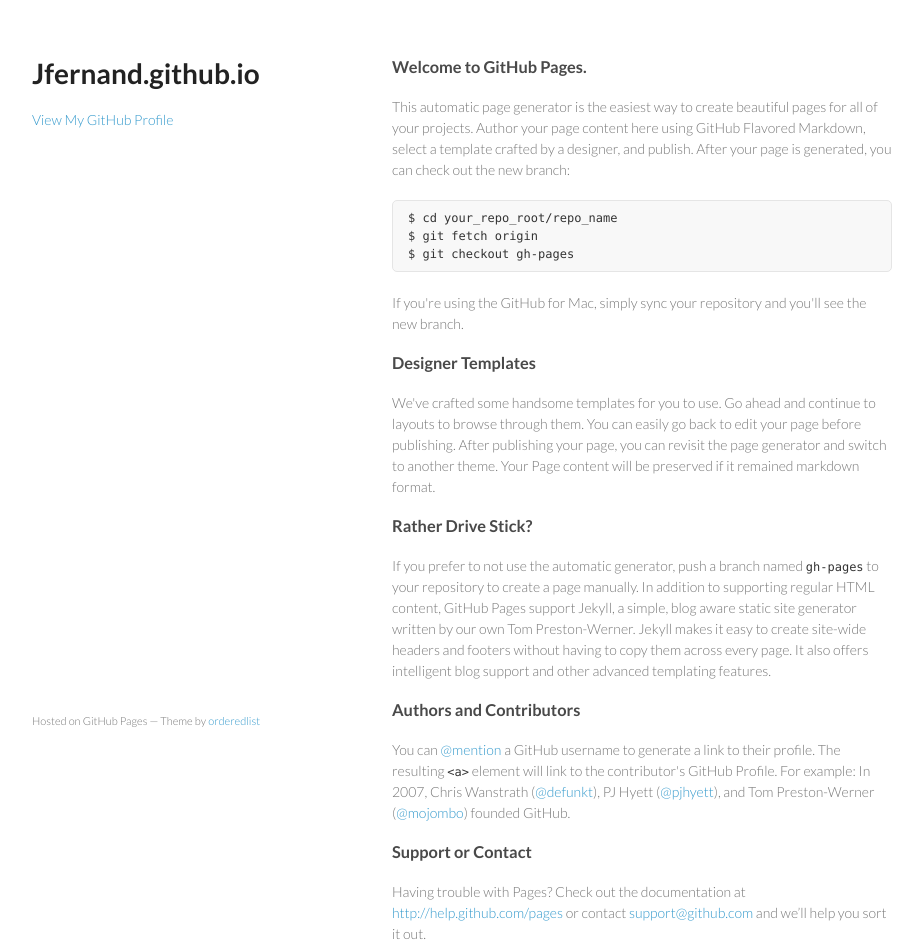
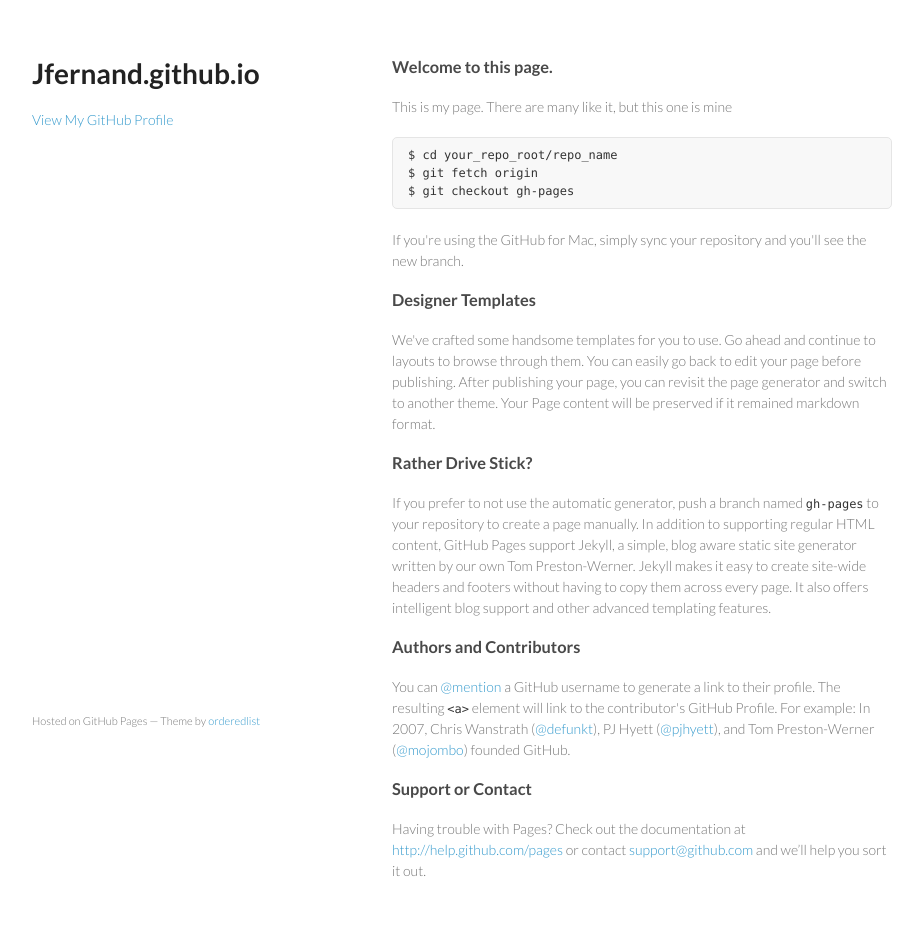
Before and after one commit to jfernand/jfernand.github.io, a plain HTML site: page index.html in a window 1280 px wide. Shown: the whole page, without its empty margins (178-1101 px from the left). Drawn offline with Linux system fonts and the light colour scheme.

Commit message:
Update index.html

```diff
--- a/index.html
+++ b/index.html
@@ -24,9 +24,9 @@
       </header>
       <section>
         <h3>
-<a name="welcome-to-github-pages" class="anchor" href="#welcome-to-github-pages"><span class="octicon octicon-link"></span></a>Welcome to GitHub Pages.</h3>
+<a name="welcome-to-github-pages" class="anchor" href="#welcome-to-github-pages"><span class="octicon octicon-link"></span></a>Welcome to this page.</h3>
 
-<p>This automatic page generator is the easiest way to create beautiful pages for all of your projects. Author your page content here using GitHub Flavored Markdown, select a template crafted by a designer, and publish. After your page is generated, you can check out the new branch:</p>
+<p>This is my page. There are many like it, but this one is mine</p>
 
 <pre><code>$ cd your_repo_root/repo_name
 $ git fetch origin
```
